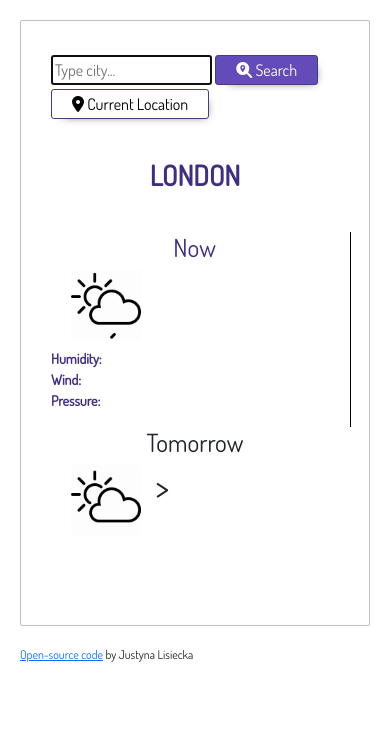
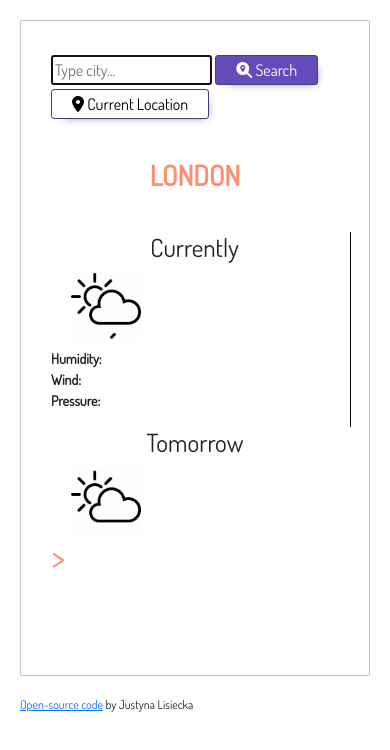
Before and after one commit to cheeeky-monkey/my-project, a plain HTML site: page index.html in a window 390 px wide. Drawn offline with nearby package versions, Linux system fonts and the light colour scheme; no server answers.

Commit message:
small UI and responsiveness changes

```diff
--- a/index.html
+++ b/index.html
@@ -45,22 +45,22 @@
             </button>
           </div>
         </div>
-        <h1 id="city" class="highlight"></h1>
+        <h1 id="city"></h1>
         <div class="row now-tomorrow">
-          <div class="now col-lg-7 col-sm-12">
-            <h2>Now</h2>
+          <div class="now col-lg-8 col-sm-12">
+            <h2 class="now-heading">Currently</h2>
             <div class="row">
-              <div class="col-lg-3 col-sm-6">
+              <div class="col-lg-3 col-sm-12">
                 <img
                   src="assets/10d.gif"
                   id="icon-now"
                 />
               </div>
-              <div class="col-lg-4 col-sm-6 temp highlight">
+              <div class="col-lg-4 col-sm-6 temp">
                 <h3 id="current-temp"></h3>
                 <p id="description-now"></p>
               </div>
-              <div class="col-lg-5 col-sm-12 detailed-weather">
+              <div class="col-lg-5 col-sm-6 detailed-weather">
                 <ul>
                   <li>Humidity: <span id="humidity"></span></li>
                   <li>Wind: <span id="wind"></span></li>
@@ -69,16 +69,16 @@
               </div>
             </div>
           </div>
-          <div class="col-lg-5 col-sm-12" id="tomorrow">
+          <div class="col-lg-4 col-sm-12" id="tomorrow">
             <h2>Tomorrow</h2>
             <div class="row" class="tomorrow">
-              <div class="col-4">
+              <div class="col-lg-6">
                 <img
                   src="assets/02n.gif"
                   id="icon-tomorrow"
                 />
               </div>
-              <div class="col-8 temp">
+              <div class="col-6 temp">
                 <h3 id="tomorrow-temp">></h3>
                 <p id="description-tomorrow"></p>
               </div>
--- a/src/style.css
+++ b/src/style.css
@@ -3,6 +3,7 @@ body {
 }
 
 h1 {
+  color: #ff8e71;
   text-align: center;
   margin: 20px;
   text-transform: uppercase;
@@ -15,6 +16,7 @@ h2 {
 }
 
 h3 {
+  color: #ff8e71;
   text-align: left;
   font-size: 35px;
 }
@@ -52,10 +54,6 @@ p {
   margin-bottom: 5px;
 }
 
-.highlight {
-  color: rgb(65, 46, 131);
-}
-
 .now-tomorrow,
 .search-bar,
 .forecast {
@@ -63,7 +61,6 @@ p {
 }
 
 .now {
-  color: rgb(65, 46, 131);
   font-weight: 900;
   border-right: 1px solid black;
 }
@@ -103,7 +100,7 @@ p {
 }
 
 #current-location:hover {
-  background-color: #4a3c7c;
+  background-color: #ff8e71;
   color: white;
 }
 
```
